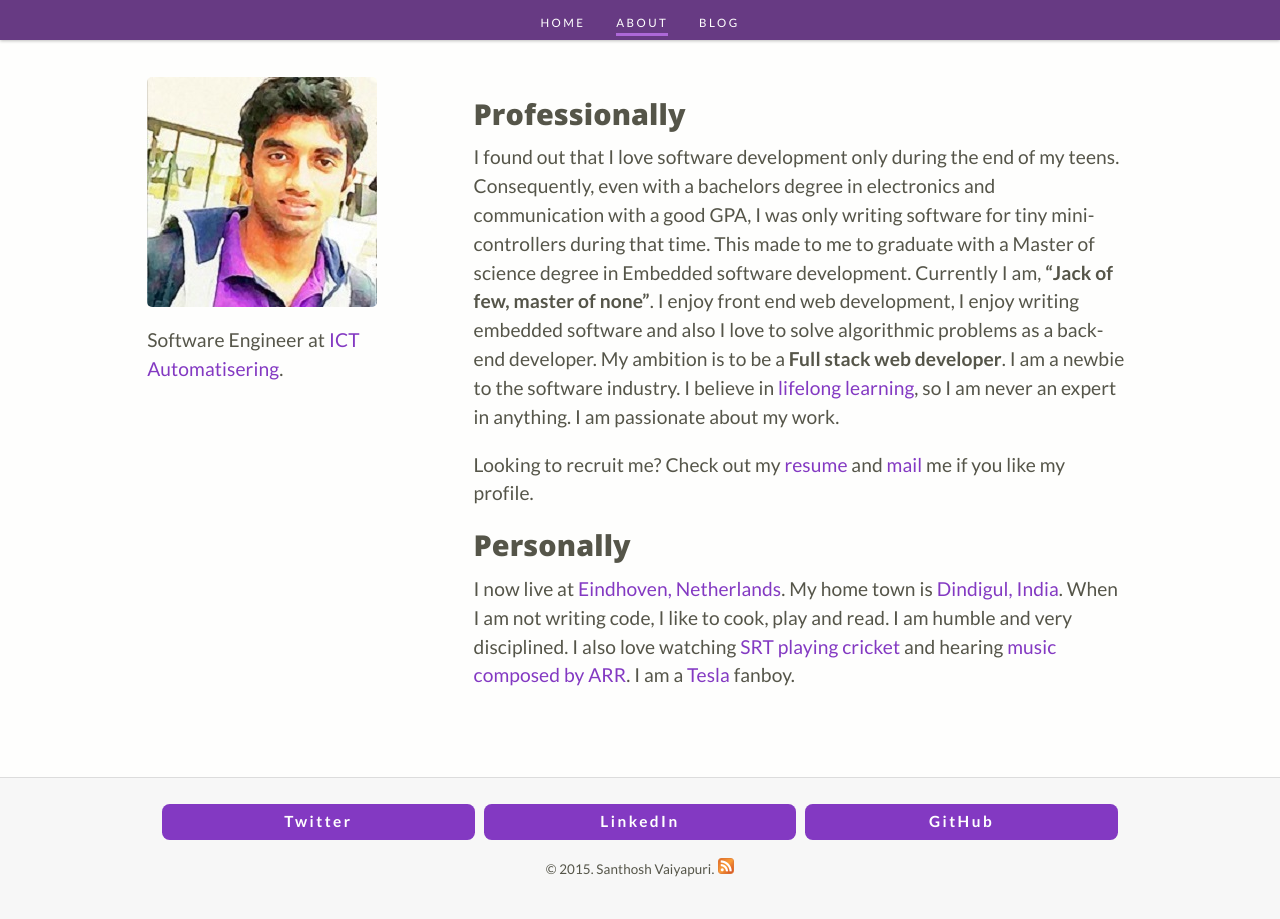
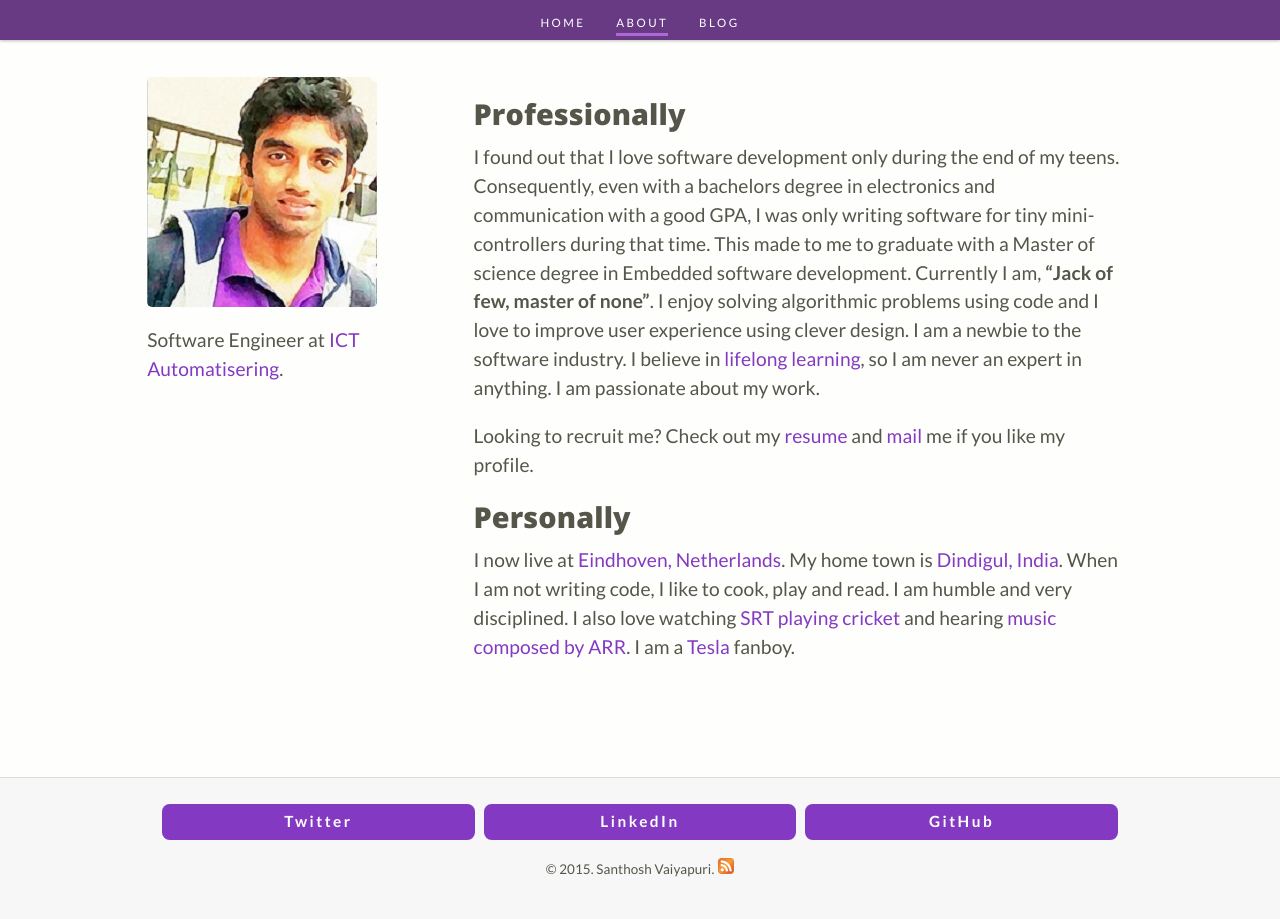
Before and after one commit to santhoshvai/santhoshvai.github.io, a Jekyll site: the page built from about.md, in a window 1280 px wide. Built offline with Jekyll 4.4.1, drawn with Linux system fonts in a browser that asks for light colours; Markdown is read by kramdown in place of the engine named in the settings.

Commit message:
Android effect

```diff
--- a/about.md
+++ b/about.md
@@ -6,7 +6,7 @@ redirect_from: "/cv/"
 ---
 ## Professionally
 
-I found out that I love software development only during the end of my teens. Consequently, even with a bachelors degree in electronics and communication with a good GPA, I was only writing software for tiny mini-controllers during that time. This made to me to graduate with a Master of science degree in Embedded software development. Currently I am, **"Jack of few, master of none"**. I enjoy front end web development, I enjoy writing embedded software and also I love to solve algorithmic problems as a back-end developer. My ambition is to be a **Full stack web developer**. I am a newbie to the software industry. I believe in [lifelong learning](https://www.class-central.com/u/59199), so I am never an expert in anything. I am passionate about my work.
+I found out that I love software development only during the end of my teens. Consequently, even with a bachelors degree in electronics and communication with a good GPA, I was only writing software for tiny mini-controllers during that time. This made to me to graduate with a Master of science degree in Embedded software development. Currently I am, **"Jack of few, master of none"**. I enjoy solving algorithmic problems using code and I love to improve user experience using clever design. I am a newbie to the software industry. I believe in [lifelong learning](https://www.class-central.com/u/59199), so I am never an expert in anything. I am passionate about my work.
 
 Looking to recruit me? Check out my [resume](/public/files/Santhosh_CV_detailed.pdf) and
 [mail](mailto:santhoshvai@icloud.com) me if you like my profile.
```
